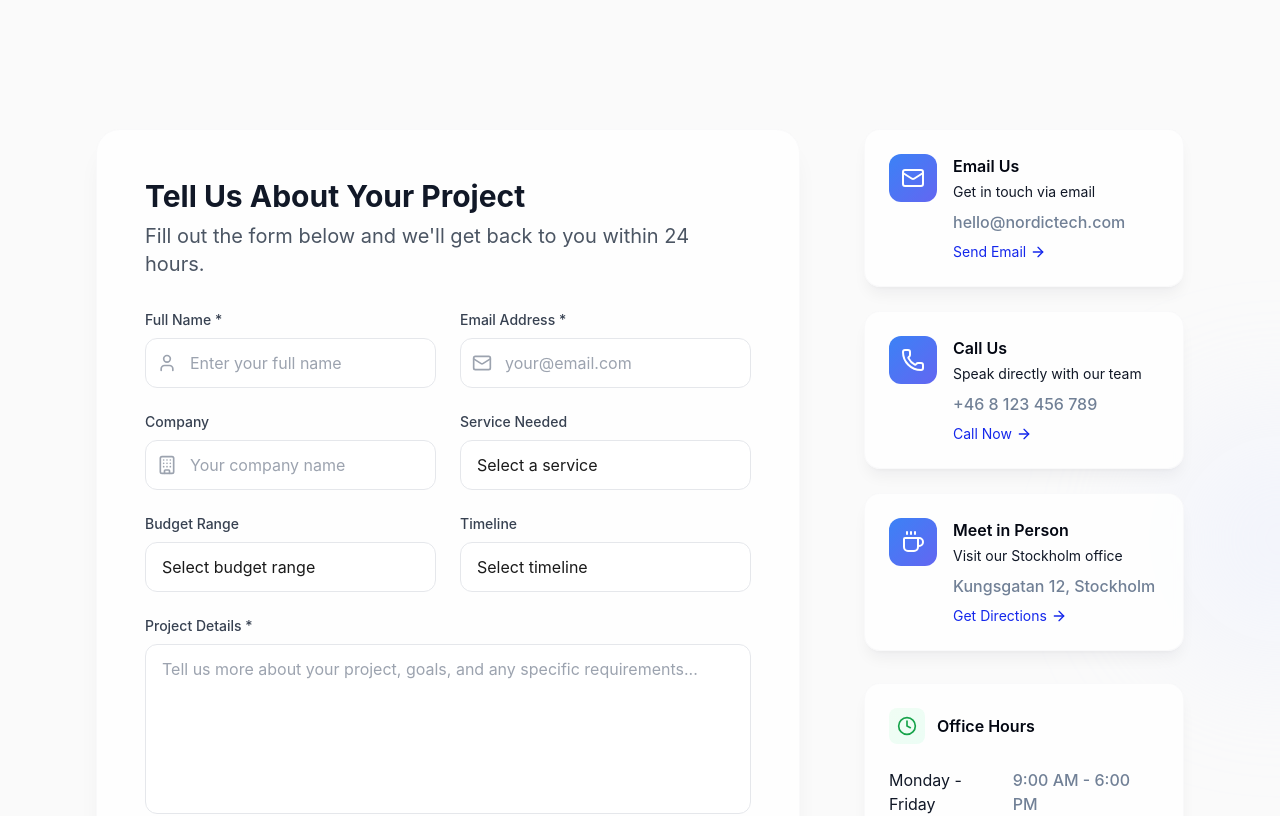
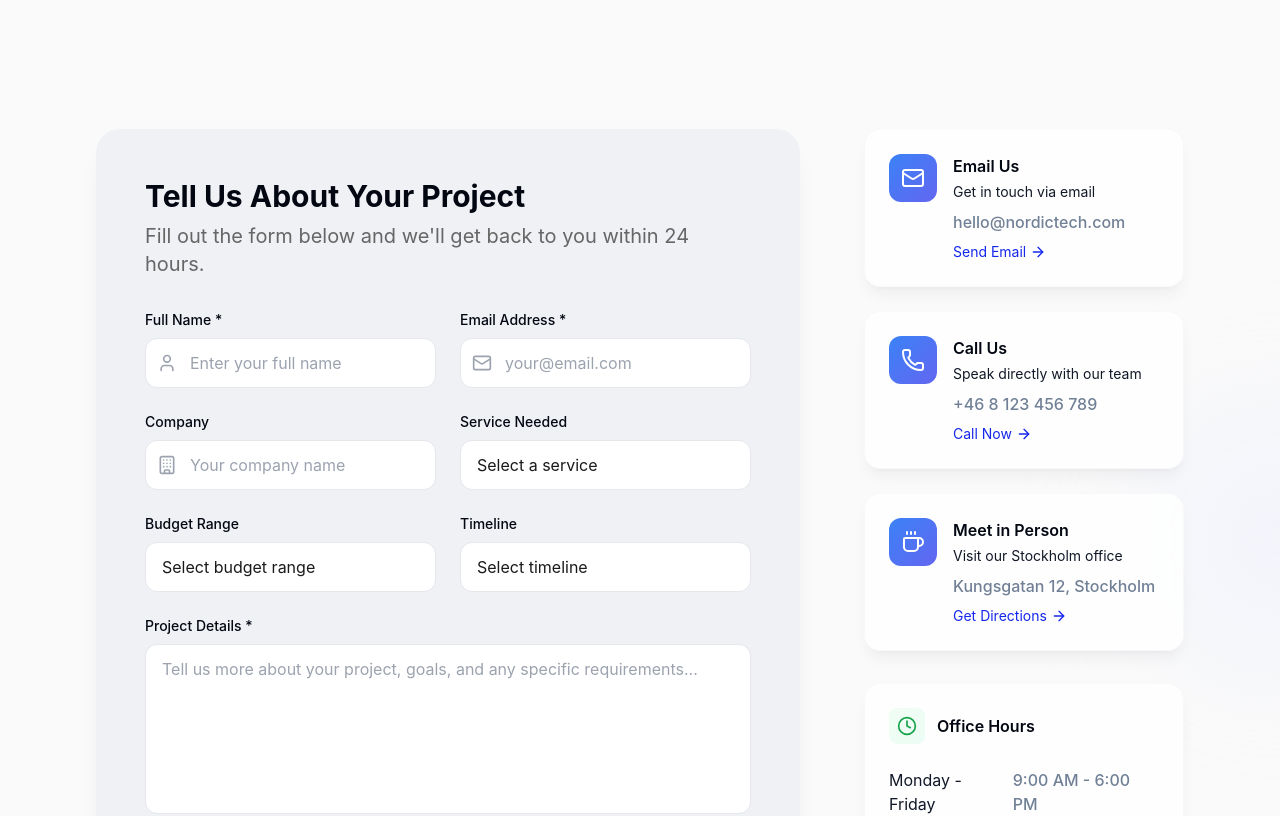
Before and after one commit to YaliZhang1/YL-website, a React (Vite) app: page /contact in a window 1280 px wide. Shown: the part 383-1199 px from the top of the page. Built offline with nearby package versions, Linux system fonts and the light colour scheme; the HTML template or start-up script is replaced by a standard one.

Commit message:
fix the color in Contact pagy

```diff
--- a/src/pages/Contact.tsx
+++ b/src/pages/Contact.tsx
@@ -6,13 +6,10 @@ import { useState } from "react";
 import {
   Mail,
   Phone,
-  MapPin,
   Send,
   Clock,
-  MessageSquare,
   User,
   Building,
-  Calendar,
   CheckCircle,
   ArrowRight,
   Globe,
@@ -22,7 +19,7 @@ import {
   Twitter,
   Coffee,
 } from "lucide-react";
-import { Link } from "react-router-dom";
+
 import { FadeInWhenVisible, animations } from "@/components/FadeInWhenVisible";
 
 export default function Contact() {
@@ -148,11 +145,11 @@ export default function Contact() {
                 {/* left - contact sheet */}
 
                 <div className="lg:col-span-2">
-                  <div className="bg-white/80 backdrop-blur-sm rounded-3xl border border-gray-100/50 p-8 md:p-12 shadow-xl shadow-gray-900/5">
-                    <h2 className="text-3xl font-bold text-gray-900 mb-2">
+                  <div className="bg-sectionBg backdrop-blur-sm rounded-3xl border border-gray-100/50 p-8 md:p-12 shadow-xl shadow-gray-900/5">
+                    <h2 className="text-3xl text-text font-bold text-gray-900 mb-2">
                       Tell Us About Your Project
                     </h2>
-                    <p className="text-xl text-gray-600 mb-8">
+                    <p className="text-xl text-nordic-muted mb-8">
                       Fill out the form below and we'll get back to you within
                       24 hours.
                     </p>
@@ -172,9 +169,9 @@ export default function Contact() {
                     )}
 
                     <div className="grid md:grid-cols-2 gap-6 mb-6">
-                      {/* 姓名 */}
+
                       <div className="relative">
-                        <label className="block text-sm font-medium text-gray-700 mb-2">
+                        <label className="block text-sm font-medium text-text mb-2">
                           Full Name *
                         </label>
                         <div className="relative">
@@ -197,9 +194,9 @@ export default function Contact() {
                         </div>
                       </div>
 
-                      {/* 邮箱 */}
+
                       <div className="relative">
-                        <label className="block text-sm font-medium text-gray-700 mb-2">
+                        <label className="block text-sm font-medium text-text mb-2">
                           Email Address *
                         </label>
                         <div className="relative">
@@ -224,9 +221,9 @@ export default function Contact() {
                     </div>
 
                     <div className="grid md:grid-cols-2 gap-6 mb-6">
-                      {/* 公司 */}
+
                       <div className="relative">
-                        <label className="block text-sm font-medium text-gray-700 mb-2">
+                        <label className="block text-sm font-medium text-text mb-2">
                           Company
                         </label>
                         <div className="relative">
@@ -249,9 +246,9 @@ export default function Contact() {
                         </div>
                       </div>
 
-                      {/* 服务类型 */}
+
                       <div className="relative">
-                        <label className="block text-sm font-medium text-gray-700 mb-2">
+                        <label className="block text-sm font-medium text-text mb-2">
                           Service Needed
                         </label>
                         <select
@@ -278,9 +275,9 @@ export default function Contact() {
                     </div>
 
                     <div className="grid md:grid-cols-2 gap-6 mb-6">
-                      {/* 预算 */}
+
                       <div className="relative">
-                        <label className="block text-sm font-medium text-gray-700 mb-2">
+                        <label className="block text-sm font-medium text-text mb-2">
                           Budget Range
                         </label>
                         <select
@@ -299,9 +296,9 @@ export default function Contact() {
                         </select>
                       </div>
 
-                      {/* 时间线 */}
+
                       <div className="relative">
-                        <label className="block text-sm font-medium text-gray-700 mb-2">
+                        <label className="block text-sm font-medium text-text mb-2">
                           Timeline
                         </label>
                         <select
@@ -321,9 +318,8 @@ export default function Contact() {
                       </div>
                     </div>
 
-                    {/* 消息 */}
                     <div className="mb-8">
-                      <label className="block text-sm font-medium text-gray-700 mb-2">
+                      <label className="block text-sm font-medium text-text mb-2">
                         Project Details *
                       </label>
                       <textarea
@@ -350,9 +346,9 @@ export default function Contact() {
                   </div>
                 </div>
 
-                {/* 右侧 - 联系信息 */}
+                {/* right side - contact info */}
                 <div className="space-y-8">
-                  {/* 联系方式 */}
+
                   <div className="space-y-6">
                     {contactMethods.map((method, index) => {
                       const Icon = method.icon;
```
